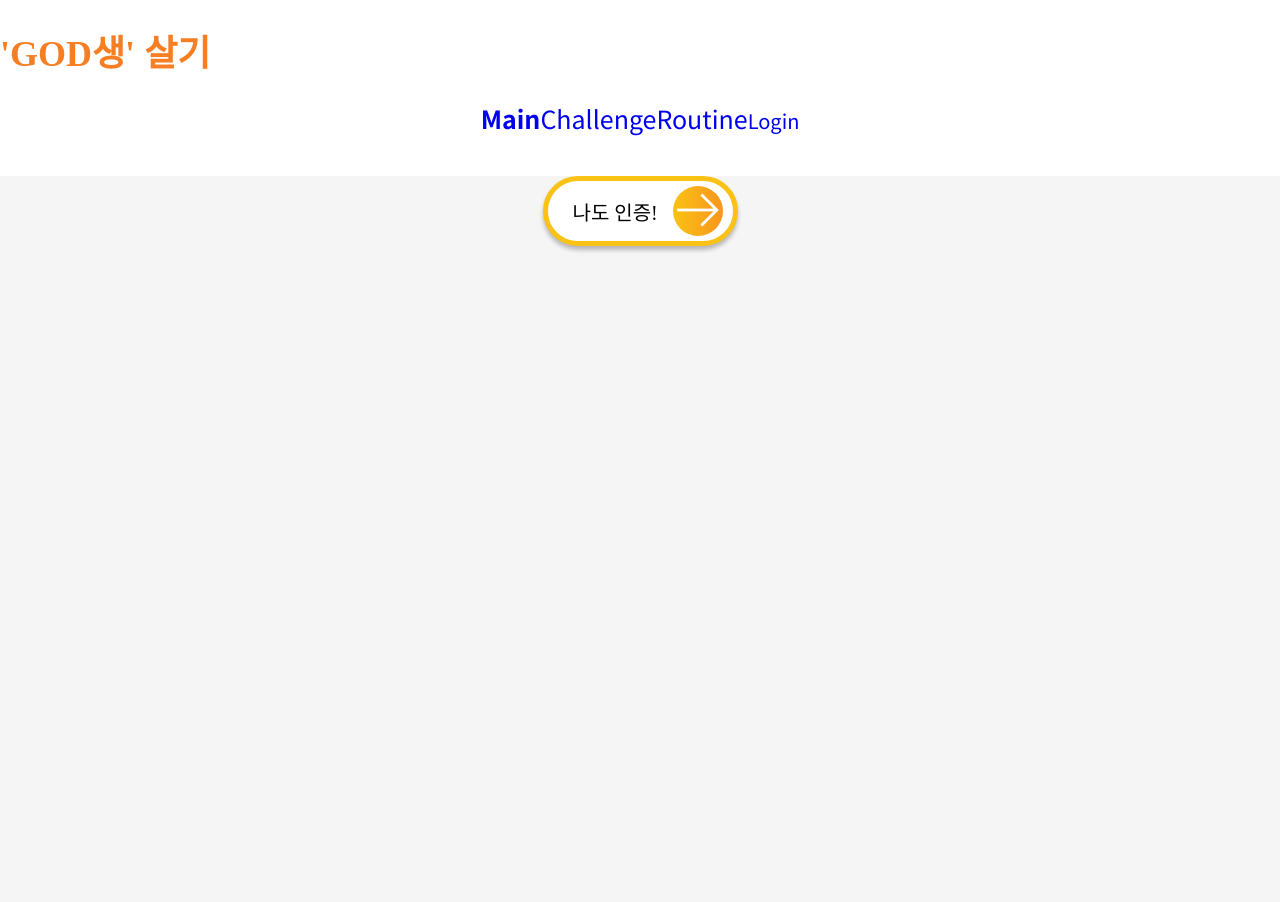
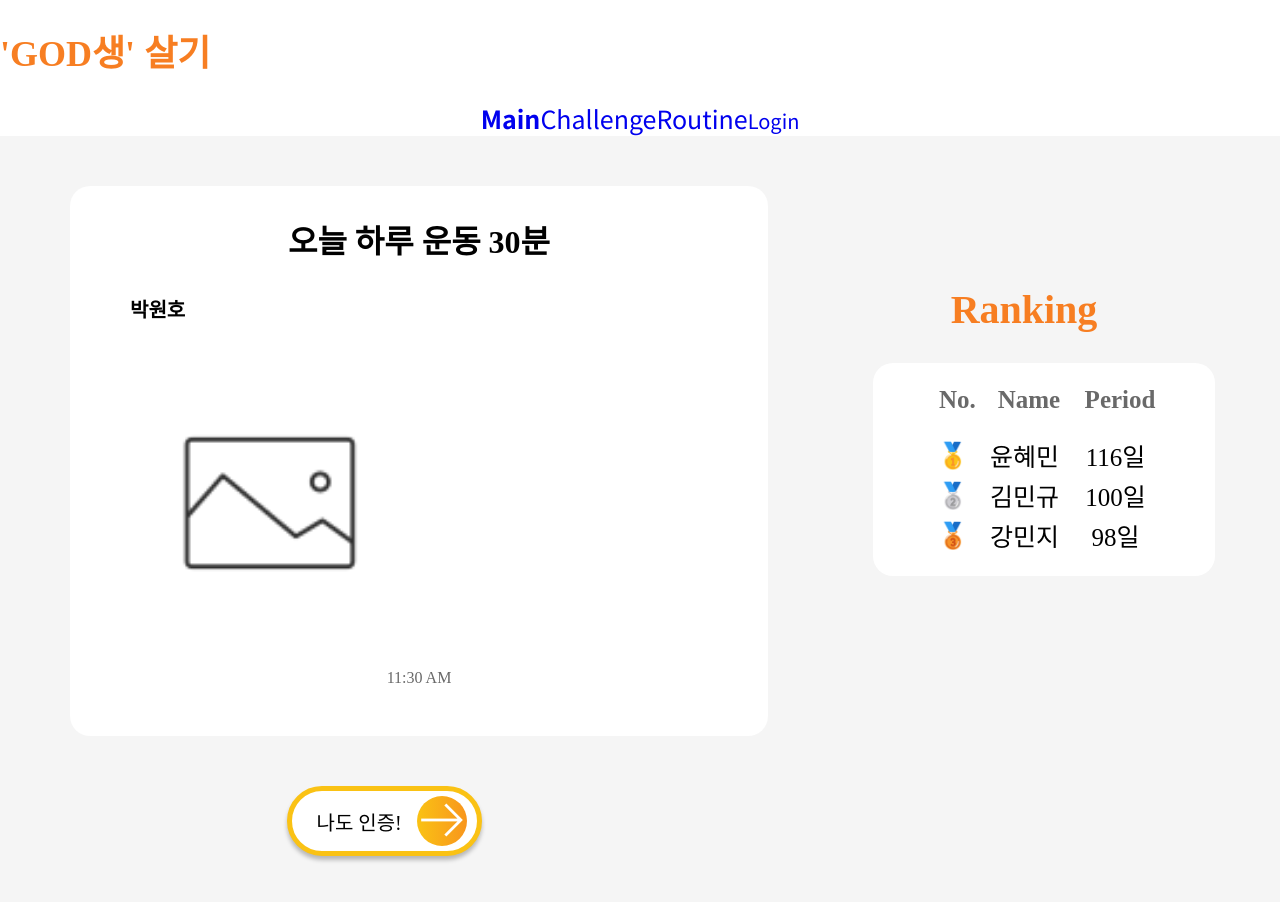
Before and after one commit to mju-likelion/livingodlife-frontend, a React (Create React App) app: page /challenge/challengepost in a window 1280 px wide. Shown: the top 902 px of the page. Built offline with nearby package versions, Linux system fonts and the light colour scheme; a web font is replaced by a local one.

Commit message:
design: challenge post 페이지 UI 완성

```diff
--- a/src/routes/Challenge/Challenge.js
+++ b/src/routes/Challenge/Challenge.js
@@ -36,7 +36,7 @@
   return (
     <>
       <Header />
-      <div id="wrapContent">
+      <div className="wrapContent">
         <h1 className="challengeTitle GmarketS">Challenge</h1>
         <div className="challengeContent GmarketM">
             <table>
--- a/src/routes/Challenge/Challenge.scss
+++ b/src/routes/Challenge/Challenge.scss
@@ -31,7 +31,7 @@
     height: 100%;
 }
 
-#wrapContent{
+.wrapContent{
     background-color: #f5f5f5;
     width: 100%;
     height: 100%;
--- a/src/routes/Challenge/ChallengePost.js
+++ b/src/routes/Challenge/ChallengePost.js
@@ -4,11 +4,12 @@
 import Header from "../../Components/Header/Header";
 import imgArrow from "../../image/icon_arrow.png";
 import Modal from "../../Components/Modal/Modal";
-import axios from 'axios';
+import imgUpload from "../../image/icon_upload.png";
+import axios from "axios";
 
 function ChallengePost() {
   const [modalOpen, setModalOpen] = useState(false);
-  const [files, setFiles] = useState('');
+  const [files, setFiles] = useState("");
 
   const openModal = () => {
     setModalOpen(true);
@@ -20,35 +21,33 @@
 
   const onLoadFile = (e) => {
     setFiles(e.target.files);
-    console.log(e.target.files);
-  }
+  };
 
-  useEffect(()=>{
+  useEffect(() => {
     preview();
 
-    return() =>preview();
-  })
+    return () => preview();
+  });
 
   const preview = () => {
     if (!files) return false;
 
-    const img = document.querySelector('.fileImage');
+    const img = document.querySelector(".fileImage");
 
     const reader = new FileReader();
 
-    reader.onload=()=>
-    (img.style.backgroundImage = `url(${reader.result})`);
+    reader.onload = () => (img.style.backgroundImage = `url(${reader.result})`);
 
     reader.readAsDataURL(files[0]);
-  }
+  };
 
   const handleClick = (e) => {
     const formdata = new FormData();
-    formdata.append('uploadImage', files[0]);
+    formdata.append("uploadImage", files[0]);
 
     const config = {
       Headers: {
-            'content-type' : 'multipart/form-data',
+        "content-type": "multipart/form-data",
       },
     };
 
@@ -58,28 +57,81 @@
   return (
     <>
       <Header />
-      <div id="wrapContent">
-        <button className="GmarketS startBtn" onClick={openModal}>
+      <div className="wrapContent">
+        <div className="wrapCert">
+          <div className="listCert">
+            <h1 className="certTitle GmarketS">오늘 하루 운동 30분</h1>
+            <p className="certCont GmarketS">박원호</p>
+            <div className="imgCert">
+              <img src={imgUpload}></img>
+              <p className="certTime GmarketS">11:30 AM</p>
+            </div>
+            <p className="certCont GmarketS">오늘도 열심히 워킹 ^^</p>
+          </div>
+          <button className="GmarketS certBtn" onClick={openModal}>
             나도 인증!
             <div id="circle">
               <img src={imgArrow} id="imgArrow"></img>
             </div>
           </button>
-        <Modal
-          open={modalOpen}
-          close={closeModal}
-          title="인증하기"
-        >
+        </div>
+        <div className="wrapRank">
+            <h1 className="rankTitle GmarketS">Ranking</h1>
+            <div>
+              <div className="rankContent">
+              <table>
+            <thead>
+            <tr className="rankNav GmarketS">
+              <th>No.</th>
+              <th>Name</th>
+              <th>Period</th>
+            </tr>
+          </thead>
+          <tbody>
+            <tr className="rankList GmarketS">
+              <td>🥇</td>
+              <td>윤혜민</td>
+              <td>116일</td>
+            </tr>
+            <tr className="rankList GmarketS">
+              <td>🥈</td>
+              <td>김민규</td>
+              <td>100일</td>
+            </tr>
+            <tr className="rankList GmarketS">
+              <td>🥉</td>
+              <td>강민지</td>
+              <td>98일</td>
+            </tr>
+            </tbody>
+            </table>
+            </div>
+            </div>
+          </div>
+        <Modal open={modalOpen} close={closeModal} title="인증하기">
           <p className="modalCont">여러분의 사진을 업로드 해보세요!</p>
           <div className="wrapImage">
-            <div className="fileImage">
+            <div className="fileImage"></div>
+            <input
+              type="file"
+              id="image"
+              accept="image/*"
+              onChange={onLoadFile}
+            ></input>
           </div>
-            <input type="file" id="image" accept="image/*" onChange={onLoadFile}></input>
+          <textarea
+            name="cont"
+            className="inputCont GmarketS"
+            rows="3"
+            placeholder="본문을 입력해 주세요"
+          ></textarea>
+          <footer>
+            <button className="uploadBtn GmarketS" onClick={handleClick}>
+              {" "}
+              업로드 !
+              <div id="circle">
+                <img src={imgArrow} id="imgArrow"></img>
               </div>
-          <textarea name="cont" className="inputCont GmarketS" rows="3" placeholder="본문을 입력해 주세요"></textarea>
-          <footer>
-            <button className="uploadBtn GmarketS" onClick={handleClick}> 업로드 !
-              <div id='circle'><img src={imgArrow} id='imgArrow'></img></div>
             </button>
           </footer>
         </Modal>
--- a/src/routes/Challenge/ChallengePost.scss
+++ b/src/routes/Challenge/ChallengePost.scss
@@ -1,5 +1,52 @@
+.wrapContent{
+    background-color: #f5f5f5;
+}
 
-.startBtn {
+.wrapCert {
+    width: max-content;
+    float: left;
+    width: 60%;
+}
+
+.listCert {
+    height: 550px;
+    padding: 0px 50px;
+    margin-top: 50px;
+    margin-left: 70px;
+    background-color: white;
+    border-radius: 20px;
+    overflow: auto;
+}
+
+.listCert::-webkit-scrollbar {
+    display: none;
+}
+
+.certTitle {
+    margin-top: 30px;
+    font-weight: bold;
+}
+
+.certCont {
+    font-size: 20px;
+    display: flex;
+    font-weight: bold;
+    padding: 10px;
+}
+
+.imgCert img {
+    display: flex;
+    width: 300px;
+    height: 300px;
+}
+
+.certTime {
+    display: inline-block;
+    color: #696969;
+}
+
+
+.certBtn {
     width: 195px;
     height: 70px;
     font-size: 20px;
@@ -11,20 +58,21 @@
     align-items: center;
     margin: auto;
     padding-left: 25px;
-    margin-top: 40px;
+    margin-top: 50px;
     transition: all 0.5s;
     cursor: pointer;
 
-    &:hover{
+    &:hover {
         background: #FAC214;
         color: white;
-            transition: all 0.5s;
+        transition: all 0.5s;
 
-        #circle{
+        #circle {
             background: white;
 
         }
-        #imgArrow{
+
+        #imgArrow {
             content: url(../../image/icon_arrow.png);
 
         }
@@ -50,7 +98,7 @@
     transition: all 1s;
 }
 
-.fileImage{
+.fileImage {
     margin: auto;
     width: 100px;
     height: 100px;
@@ -64,7 +112,7 @@
     text-align: center;
 }
 
-.uploadBtn{
+.uploadBtn {
     margin-left: 230px;
     width: 180px;
     height: 70px;
@@ -97,7 +145,7 @@
 }
 
 
-.inputCont{
+.inputCont {
     width: 400px;
     height: 70px;
     margin-top: 35px;
@@ -105,4 +153,46 @@
     border: 1px solid #696969;
     border-radius: 20px;
     padding-left: 10px;
-  }
+}
+
+.wrapRank {
+    display: inline-block;
+    width: 40&;
+}
+
+.rankContent{
+    width: 100%;
+    height: 60%;
+    background: white;
+    border-radius: 20px;
+    padding: 20px;
+    margin: auto;
+    margin-right: 50px;
+}
+
+table{
+    margin: auto;
+    text-align : center;
+}
+
+.rankTitle {
+    color: #F77E22;
+    padding-top: 150px;
+    padding-bottom: 30px;
+    font-size: 40px;
+    margin: auto;
+}
+
+.rankNav{
+    font-size: 25px;
+    color: #696969;
+}
+
+th{
+    padding-bottom: 20px;
+    padding-left: 10px;
+}
+
+.rankList{
+    font-size: 25px;
+}
```
Lines whose indentation alone changed are shown as unchanged.
